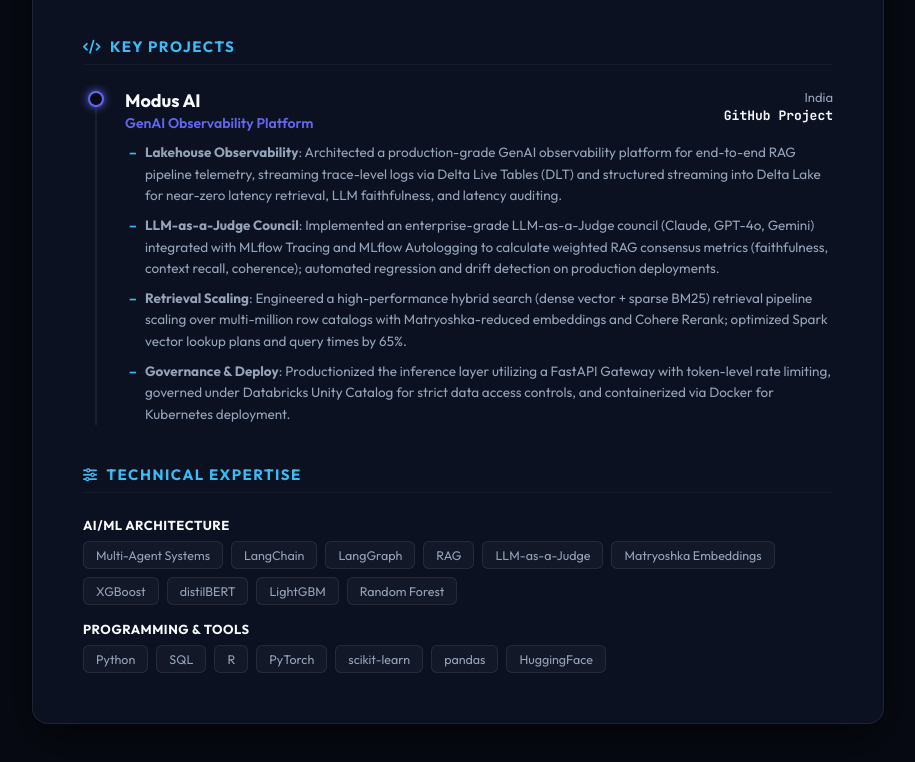
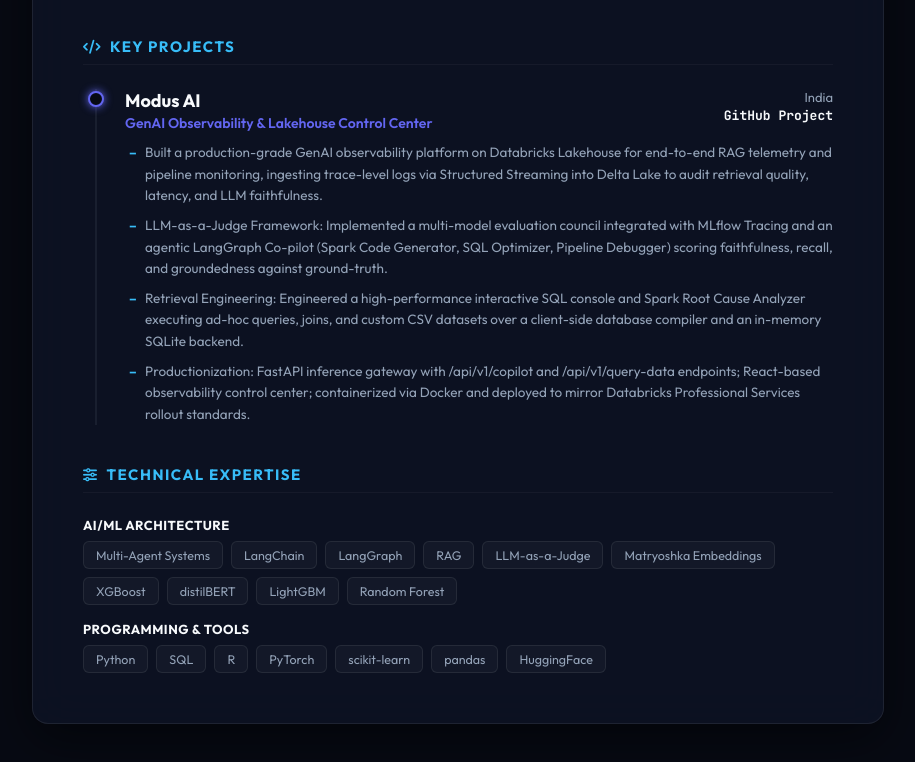
Before and after one commit to dipayandey1244/dipayandey1244.github.io, a plain HTML site: page resume/index.html in a window 1280 px wide. Shown: the part 1723-2485 px from the top of the page, without its empty margins (182-1097 px from the left). Drawn offline with Linux system fonts and the light colour scheme.

Commit message:
feat: synthesize Modus AI resume pointers to incorporate Databricks FDE, Lakehouse, and SQL workspace achievements

```diff
--- a/resume/index.html
+++ b/resume/index.html
@@ -759,7 +759,7 @@
                         <div class="timeline-header">
                             <div class="company-role">
                                 <h3>Modus AI</h3>
-                                <div class="company">GenAI Observability Platform</div>
+                                <div class="company">GenAI Observability &amp; Lakehouse Control Center</div>
                             </div>
                             <div class="location-date">
                                 <div>India</div>
@@ -767,10 +767,10 @@
                             </div>
                         </div>
                         <ul class="timeline-list">
-                            <li><strong>Lakehouse Observability</strong>: Architected a production-grade GenAI observability platform for end-to-end RAG pipeline telemetry, streaming trace-level logs via Delta Live Tables (DLT) and structured streaming into Delta Lake for near-zero latency retrieval, LLM faithfulness, and latency auditing.</li>
-                            <li><strong>LLM-as-a-Judge Council</strong>: Implemented an enterprise-grade LLM-as-a-Judge council (Claude, GPT-4o, Gemini) integrated with MLflow Tracing and MLflow Autologging to calculate weighted RAG consensus metrics (faithfulness, context recall, coherence); automated regression and drift detection on production deployments.</li>
-                            <li><strong>Retrieval Scaling</strong>: Engineered a high-performance hybrid search (dense vector + sparse BM25) retrieval pipeline scaling over multi-million row catalogs with Matryoshka-reduced embeddings and Cohere Rerank; optimized Spark vector lookup plans and query times by 65%.</li>
-                            <li><strong>Governance & Deploy</strong>: Productionized the inference layer utilizing a FastAPI Gateway with token-level rate limiting, governed under Databricks Unity Catalog for strict data access controls, and containerized via Docker for Kubernetes deployment.</li>
+                            <li>Built a production-grade GenAI observability platform on Databricks Lakehouse for end-to-end RAG telemetry and pipeline monitoring, ingesting trace-level logs via Structured Streaming into Delta Lake to audit retrieval quality, latency, and LLM faithfulness.</li>
+                            <li>LLM-as-a-Judge Framework: Implemented a multi-model evaluation council integrated with MLflow Tracing and an agentic LangGraph Co-pilot (Spark Code Generator, SQL Optimizer, Pipeline Debugger) scoring faithfulness, recall, and groundedness against ground-truth.</li>
+                            <li>Retrieval Engineering: Engineered a high-performance interactive SQL console and Spark Root Cause Analyzer executing ad-hoc queries, joins, and custom CSV datasets over a client-side database compiler and an in-memory SQLite backend.</li>
+                            <li>Productionization: FastAPI inference gateway with /api/v1/copilot and /api/v1/query-data endpoints; React-based observability control center; containerized via Docker and deployed to mirror Databricks Professional Services rollout standards.</li>
                         </ul>
                     </div>
                 </div>
```
